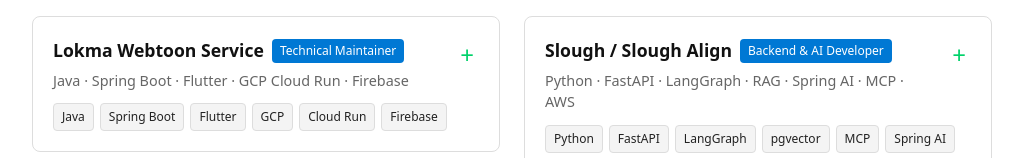
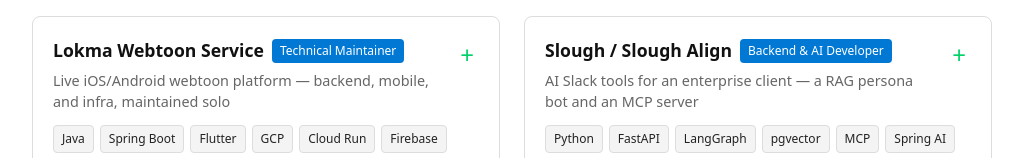
Before and after one commit to juanpark/juanpark.github.io, a React (Vite) app: page / in a window 1280 px wide. Shown: the part 794-952 px from the top of the page, without its empty margins (128-1151 px from the left). Built offline with nearby package versions, Linux system fonts and the light colour scheme.

Commit message:
Make project card summaries describe the work, not repeat the tech tags

```diff
--- a/src/components/Projects.jsx
+++ b/src/components/Projects.jsx
@@ -7,7 +7,7 @@
     id: 'lokma',
     title: 'Lokma Webtoon Service',
     role: 'Technical Maintainer',
-    desc: 'Java · Spring Boot · Flutter · GCP Cloud Run · Firebase',
+    desc: 'Live iOS/Android webtoon platform — backend, mobile, and infra, maintained solo',
     tags: ['Java', 'Spring Boot', 'Flutter', 'GCP', 'Cloud Run', 'Firebase'],
     details: {
       role: 'Technical Maintainer',
@@ -31,7 +31,7 @@
     id: 'slough',
     title: 'Slough / Slough Align',
     role: 'Backend & AI Developer',
-    desc: 'Python · FastAPI · LangGraph · RAG · Spring AI · MCP · AWS',
+    desc: 'AI Slack tools for an enterprise client — a RAG persona bot and an MCP server',
     tags: ['Python', 'FastAPI', 'LangGraph', 'pgvector', 'MCP', 'Spring AI', 'AWS'],
     details: {
       role: 'Backend & AI Developer',
```
